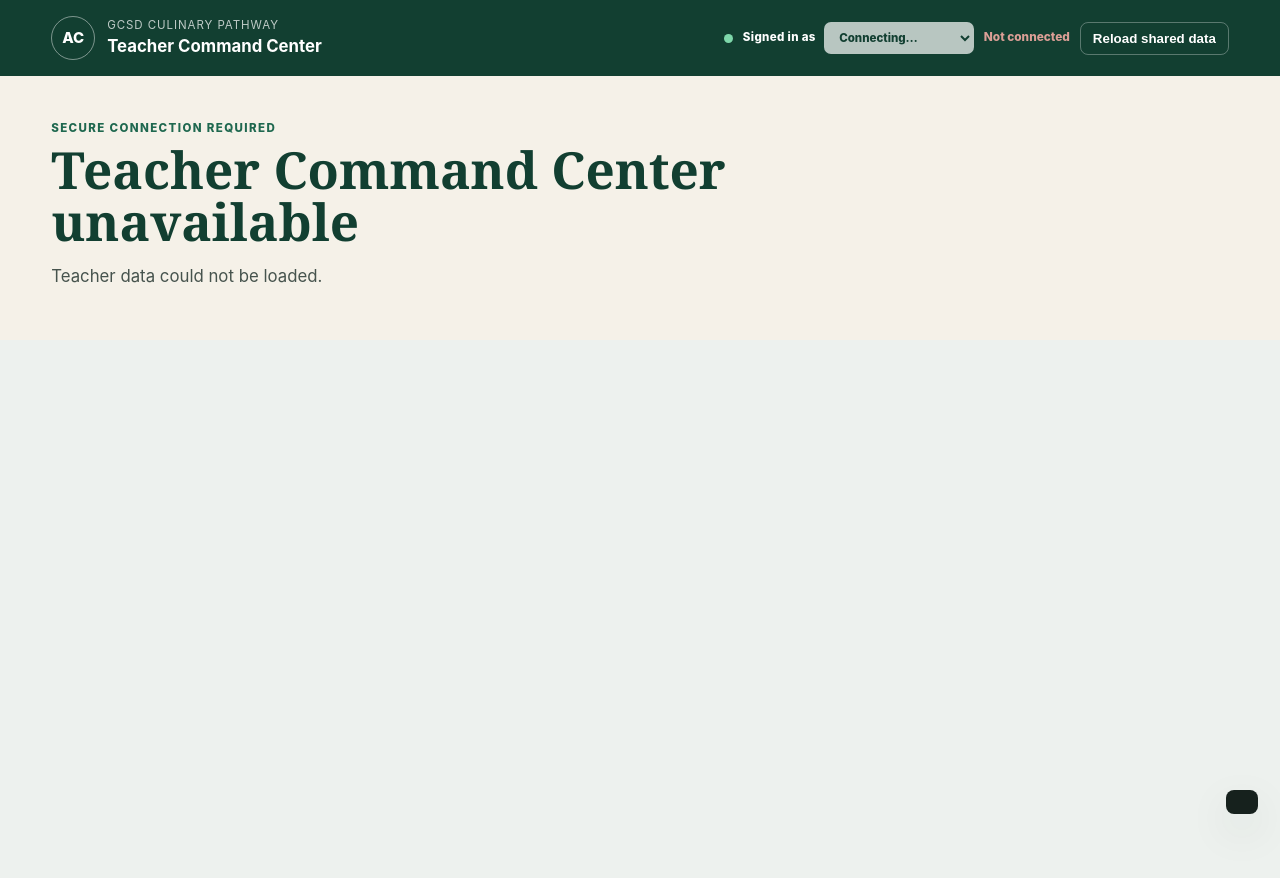
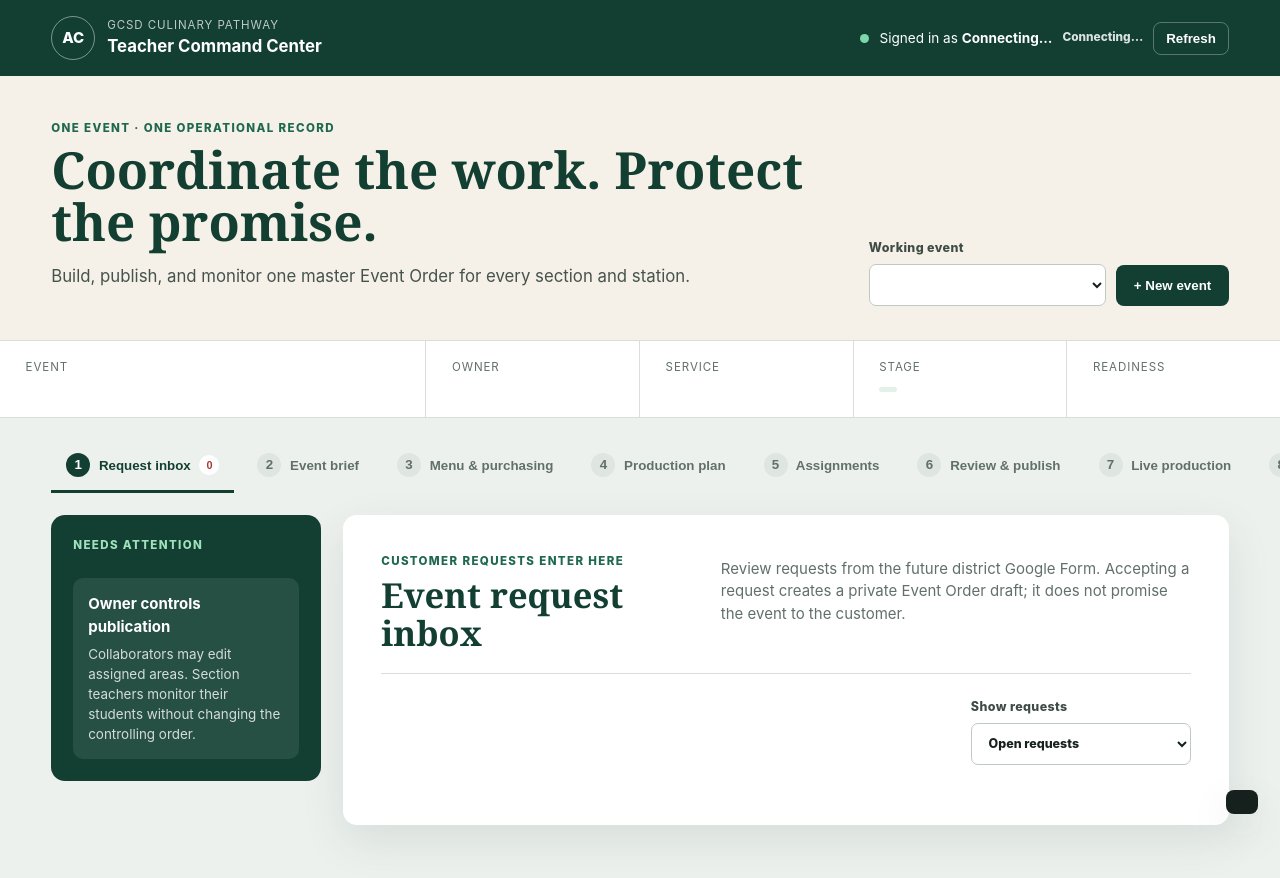
Before and after one commit to 585SwineMerchant/GCSD-Advanced-Culinary, a website: page site/teacher/index.html in a window 1280 px wide. Before the commit the page ends 800 px from the top, so only its background shows below. Drawn offline with Linux system fonts and the light colour scheme; no server answers.

Commit message:
Polish authenticated teacher command center

```diff
--- a/site/teacher/index.html
+++ b/site/teacher/index.html
@@ -16,11 +16,13 @@
     </a>
     <div class="teacher-context">
       <span class="status-dot" aria-hidden="true"></span>
-      <label class="identity-control">Signed in as
-        <select id="activeTeacher" aria-label="Signed-in teacher" disabled><option>Connecting…</option></select>
-      </label>
+      <div class="account-context" aria-label="Signed-in account">
+        <span>Signed in as</span>
+        <strong id="accountName">Connecting…</strong>
+        <small id="accountRole"></small>
+      </div>
       <span id="syncStatus" class="sync-status" role="status">Connecting…</span>
-      <button class="ghost-button" id="resetDemo" type="button">Reload shared data</button>
+      <button class="ghost-button" id="refreshData" type="button">Refresh</button>
     </div>
   </header>
 
@@ -28,8 +30,8 @@
     <section class="command-hero">
       <div>
         <p class="eyebrow">One event · one operational record</p>
-        <h1>Build the promise. Coordinate the work.</h1>
-        <p>Finalize one master Event Order, then publish the right instructions to every section, station, and student.</p>
+        <h1>Coordinate the work. Protect the promise.</h1>
+        <p>Build, publish, and monitor one master Event Order for every section and station.</p>
       </div>
       <div class="hero-controls">
         <label>Working event
@@ -80,7 +82,6 @@
             <label>Show requests<select id="requestFilter"><option value="open">Open requests</option><option value="all">All requests</option><option>New</option><option>Needs clarification</option><option>Accepted</option><option>Declined</option></select></label>
           </div>
           <div id="requestInbox" class="request-inbox"></div>
-          <div class="panel-actions"><button class="secondary-button" id="addSampleRequest" type="button">+ Simulate form submission</button></div>
         </section>
 
         <section class="workspace-panel" data-panel-view="brief">
@@ -177,7 +178,7 @@
             <label>Status<select id="liveStatusFilter"><option value="all">All statuses</option><option>Not started</option><option>In progress</option><option>Blocked</option><option>Ready for handoff</option><option>Complete</option></select></label>
           </div>
           <div class="live-board" id="liveBoard"></div>
-          <div class="panel-actions"><button class="secondary-button" id="simulateUpdate" type="button">Simulate student update</button><button class="next-button" data-next="closeout" type="button">Review event results →</button></div>
+          <div class="panel-actions"><button class="next-button" data-next="closeout" type="button">Review event results →</button></div>
         </section>
 
         <section class="workspace-panel" data-panel-view="closeout">
```
